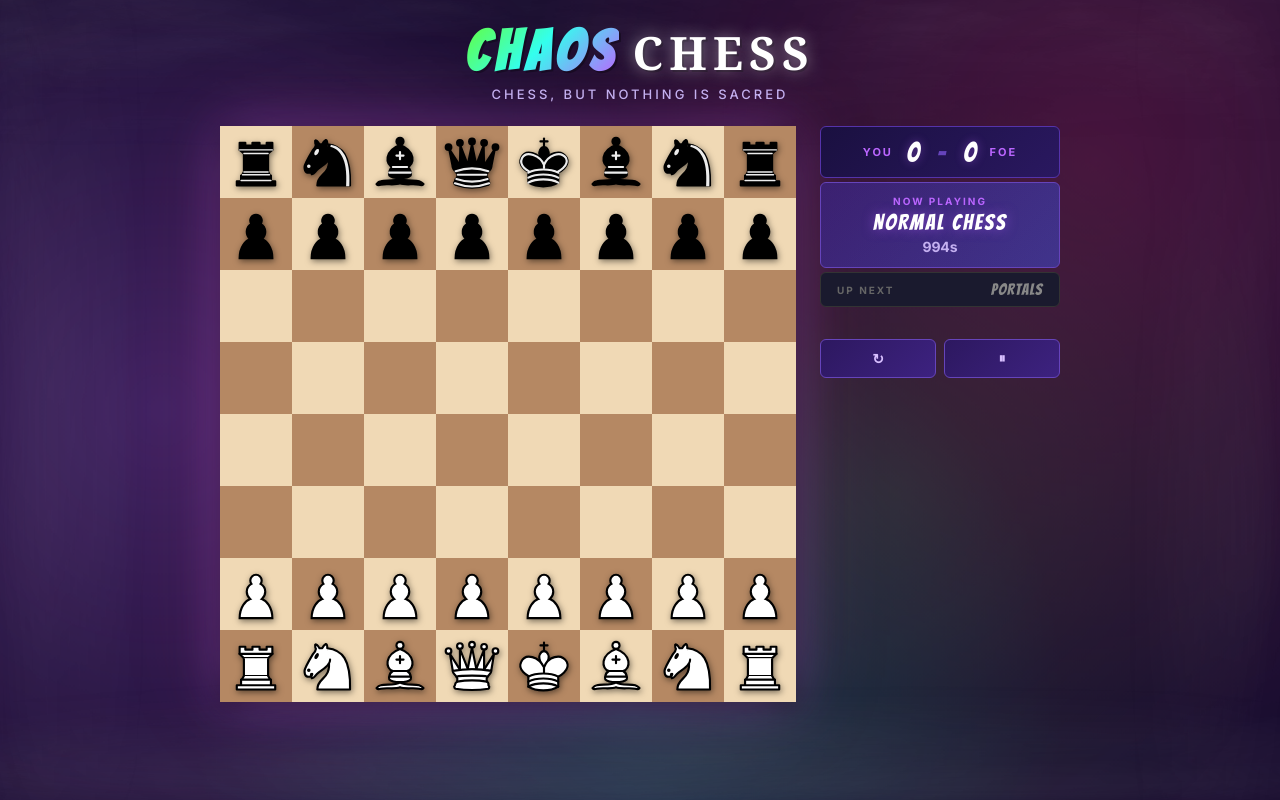
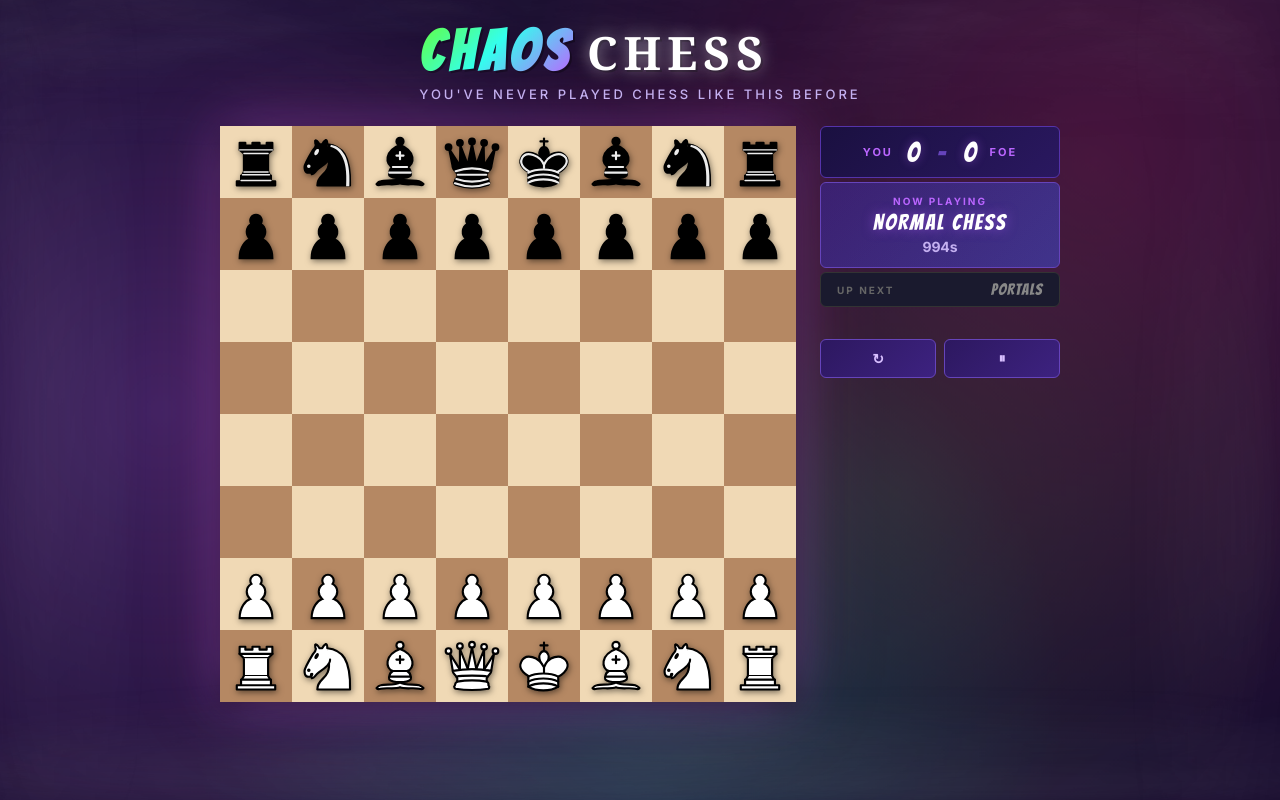
Before and after one commit to joshuaswanson/cursed-chess, a React (Vite) app: page / in a window 1280 px wide. Built offline with nearby package versions, Linux system fonts and the light colour scheme; the HTML template or start-up script is replaced by a standard one.

Commit message:
Update tagline to 'You've never played chess like this before'

```diff
--- a/src/App.tsx
+++ b/src/App.tsx
@@ -37,7 +37,9 @@ function App() {
             <span className="title-unhinged">CHAOS</span>
             <span className="title-chess">CHESS</span>
           </h1>
-          <p className="app-subtitle">Chess, but nothing is sacred</p>
+          <p className="app-subtitle">
+            You've never played chess like this before
+          </p>
         </header>
 
         <main className="game-layout">
```
Also changed, not shown: 1 other file (tests, documents, lock files or other folders).
